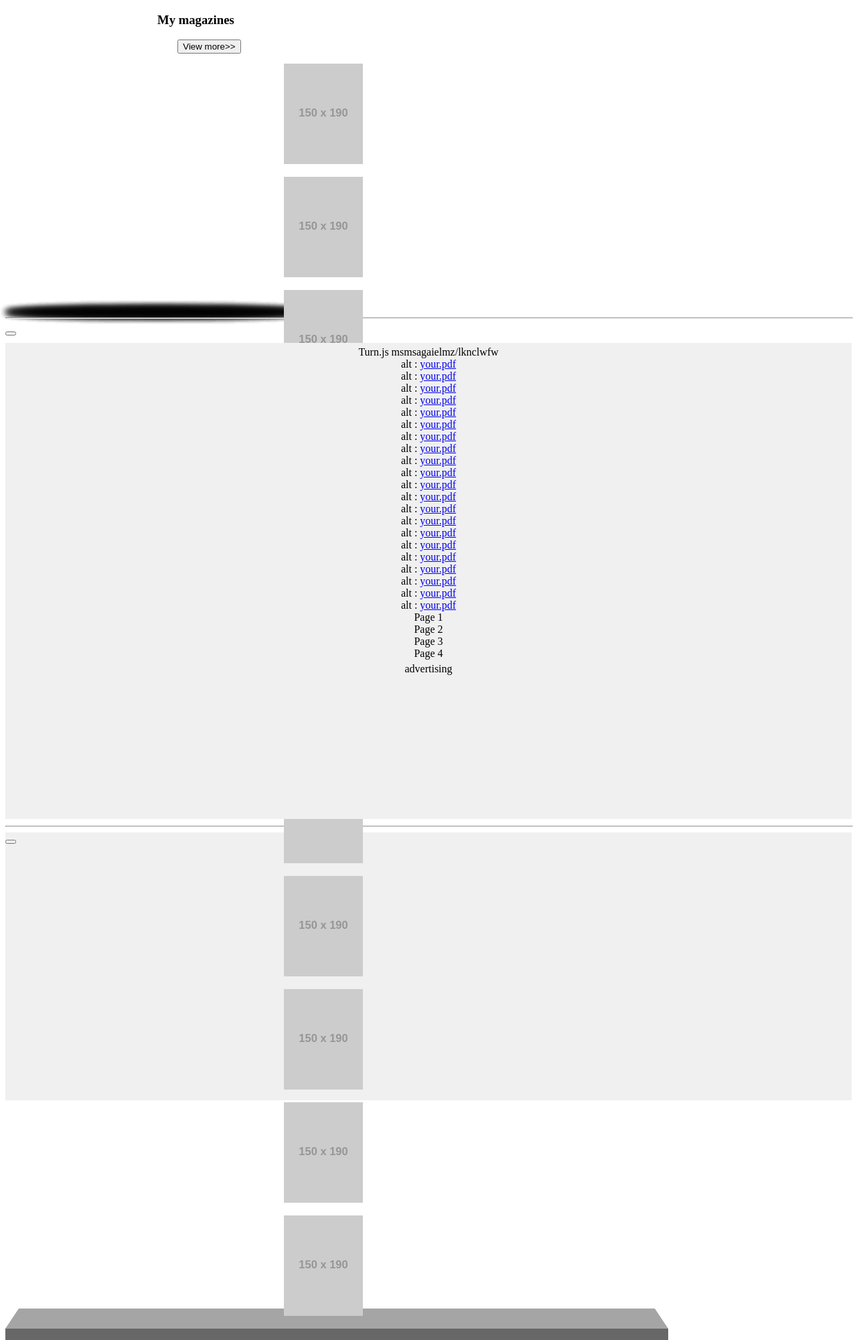
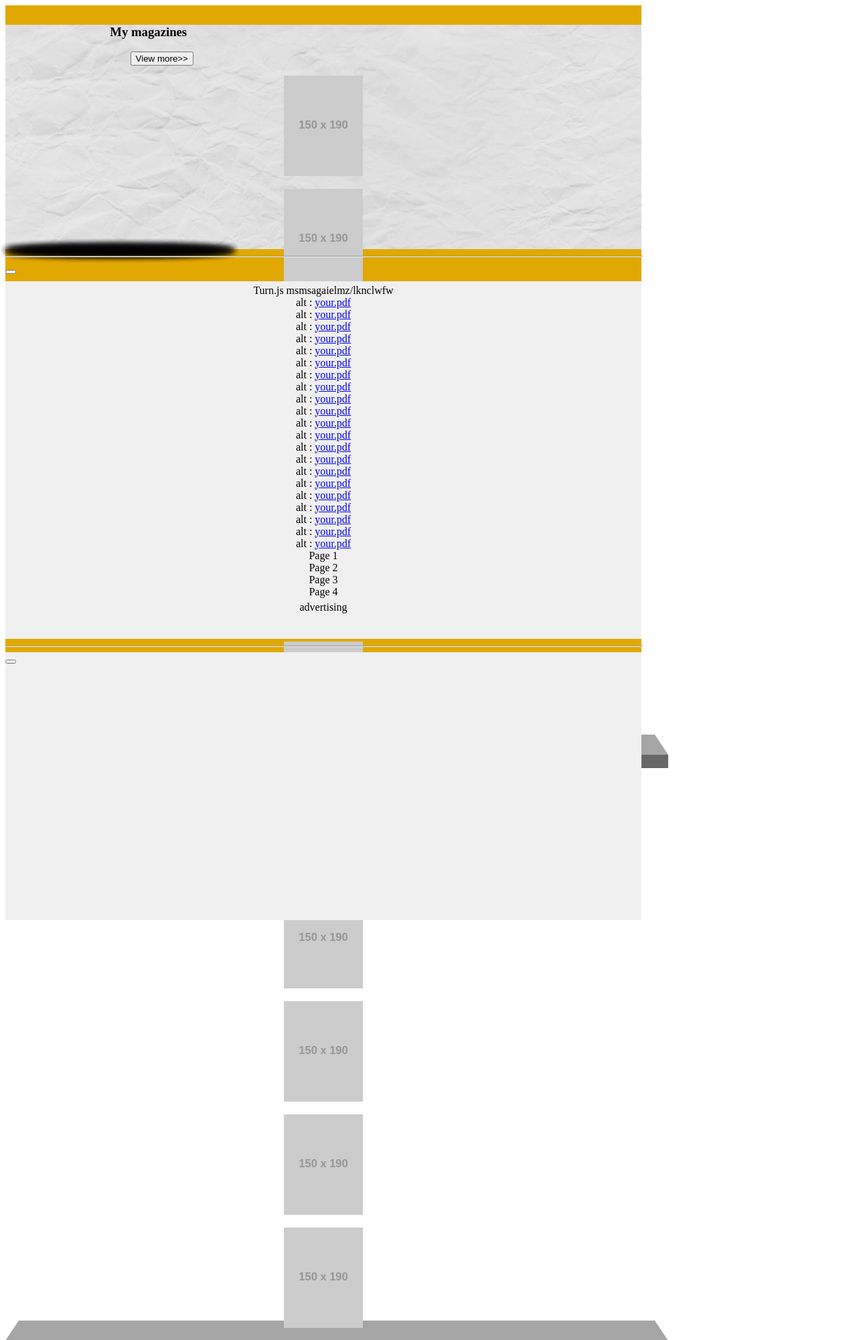
Before and after one commit to sachini93/eMagazine-Hub, a CodeIgniter app: the page made by application/views/body/body_reader.php in a window 1280 px wide. Shown: the top 2001 px of the page at 67% size. Run offline with CodeIgniter, Linux system fonts and the light colour scheme; grey boxes labelled with a size stand in for pictures from a placeholder-image service; some libraries are stand-ins or nearby versions.

Commit message:
backgroung css updated

```diff
--- a/application/views/body/body_reader.php
+++ b/application/views/body/body_reader.php
@@ -15,6 +15,7 @@
 </head>
 <body>
 <div id="content" class="container-fluid">
+	<div id="my-mg-bg" class="container-fluid">
 		<div id="my-mg" class="container">
 			<div id="my-mg-info" class="row">
 				<div class="alert alert-warning row" role="alert">
@@ -31,6 +32,7 @@
 						}
 					}
 				</script>
+			</div>
 		</div>
 	</div>
 
--- a/assets/css/styles_body.css
+++ b/assets/css/styles_body.css
@@ -1,19 +1,35 @@
 
 
 #content.container-fluid{
-	margin-top: auto;
-	position: relative;
+	margin-top: 0;
+	position: absolute;
+	padding-left: 0px;
+	padding-right: 0px;
+	padding-bottom: 0px;
+	padding-top: 10px;
+	background-color: #e0a800;
+	z-index: -30;
+	height: auto;
 }
 .container{
 	width: 100%;
-	height: 500px;
+	/*height: 500px;*/
 	margin-top: auto;
 	/*position: relative;*/
+}
+#my-mg-bg{
+	width: 100%;
+	height: 100%;
+	background-size: cover;
+	background-image: url("../../images/paper.jpg");
+	z-index: -20;
+	position: relative;
+	transition: all
 }
 
 #my-mg.container{
 	width: 45%;
-	margin-top: 10px;
+	margin-top: auto;
 	margin-bottom: 10px;
 	text-align: center;
 
```
Also changed, not shown: images/Trees.png (added), images/paper.jpg (added), 1 other file. Lines whose indentation alone changed are shown as unchanged.
